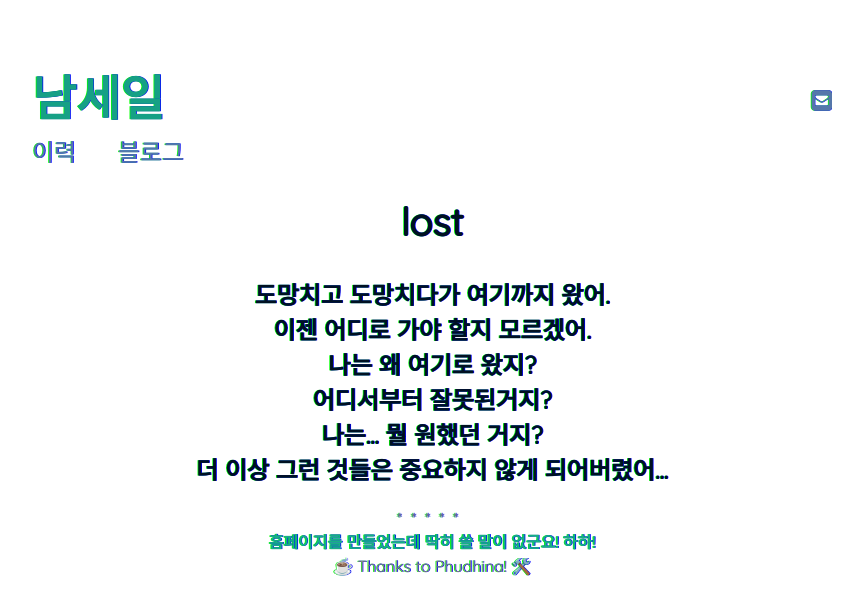
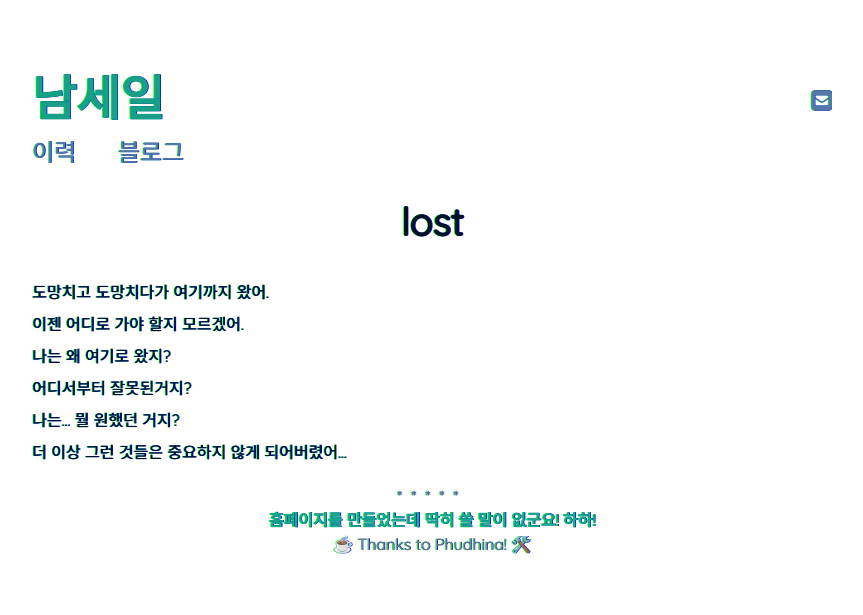
Before and after one commit to seil0224/seil0224.github.io, a Jekyll site: the page built from lost.md, in a window 1280 px wide. Shown: the top 615 px of the page, without its empty margins (208-1071 px from the left). Built offline with Jekyll 4.4.1, drawn with Linux system fonts in a browser that asks for light colours.

Commit message:
Update lost.md

```diff
--- a/lost.md
+++ b/lost.md
@@ -5,14 +5,14 @@ sitemap:
   exclude: 'yes'
 ---
 
-<h2 class="go-home">
+<p>
 도망치고 도망치다가 여기까지 왔어. <br>
 이젠 어디로 가야 할지 모르겠어. <br>
 나는 왜 여기로 왔지? <br>
 어디서부터 잘못된거지? <br>
 나는... 뭘 원했던 거지? <br>
 더 이상 그런 것들은 중요하지 않게 되어버렸어...
-</h2>
+</p>
 
 
 <!-- Adding the glitch effect -->
```
